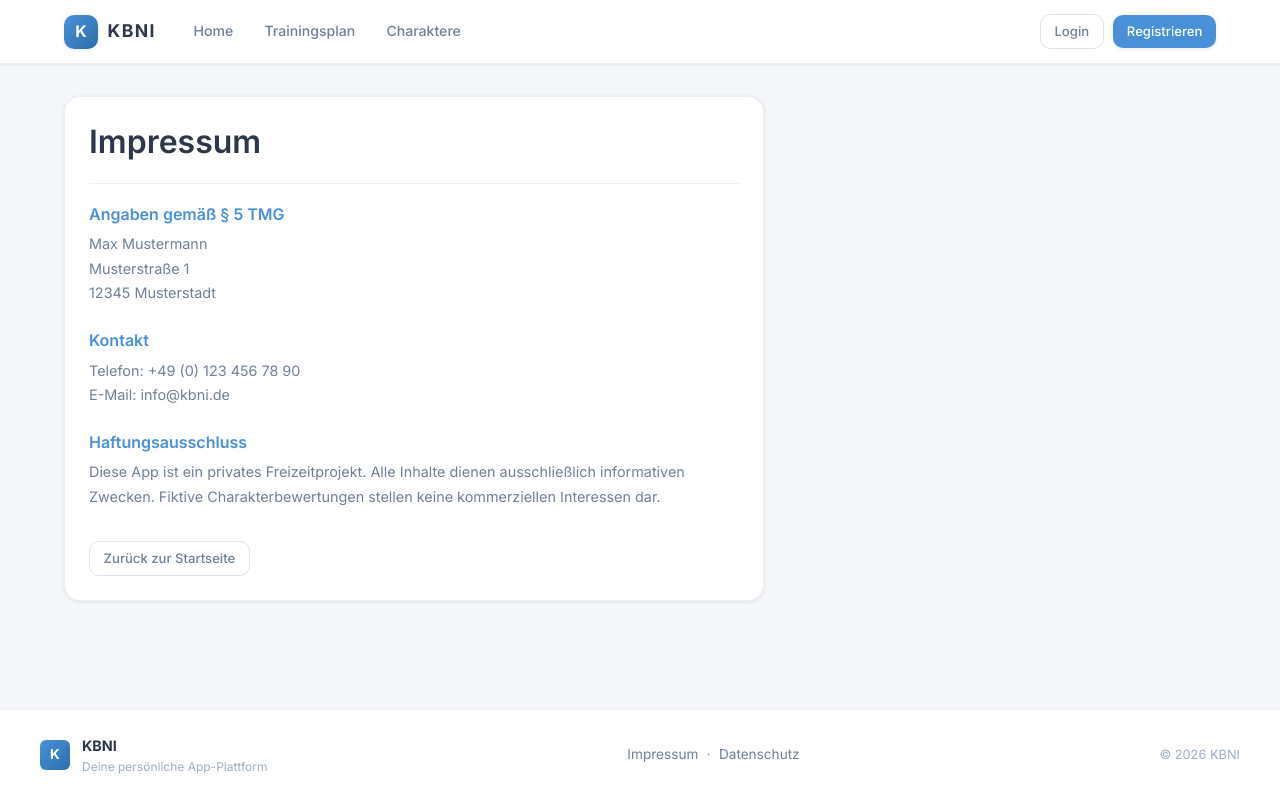
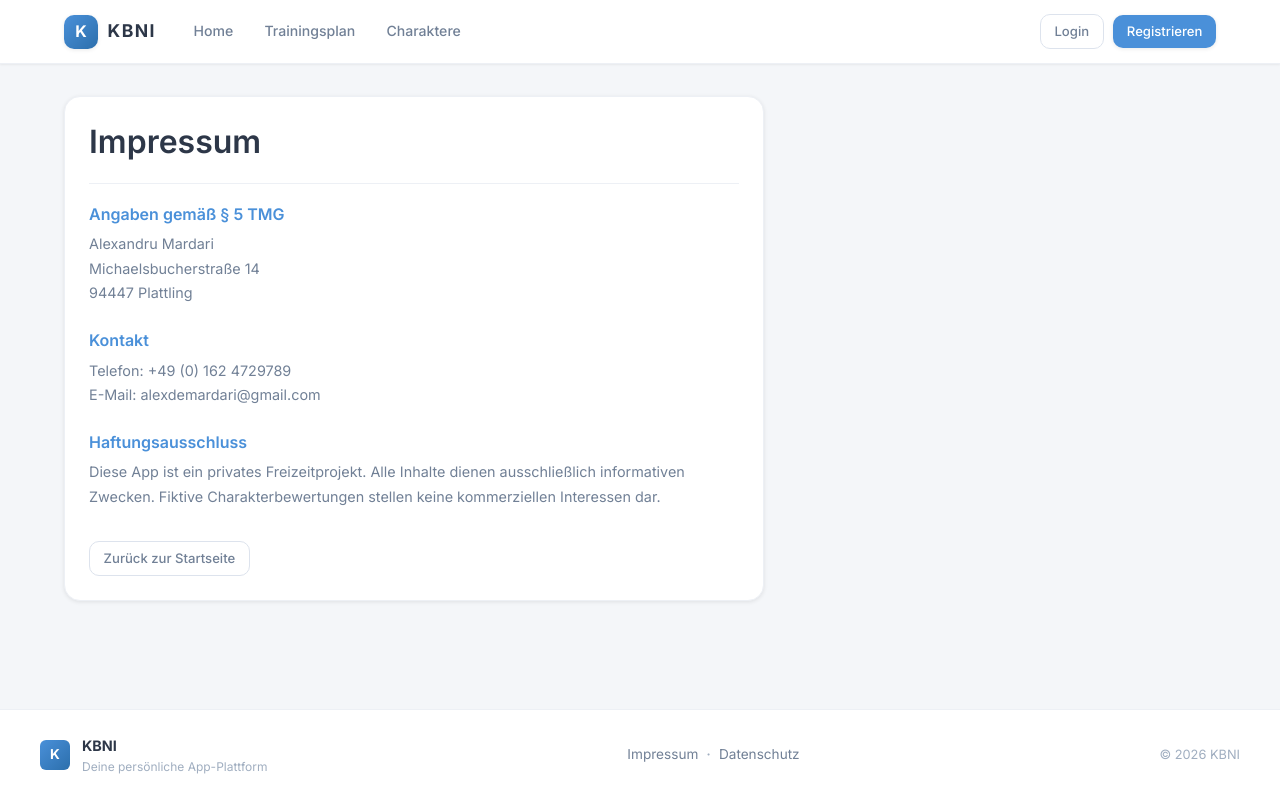
Before and after one commit to am-amrexatechnologies/kbni-rep, a Vue app: page /impressum in a window 1280 px wide. Built offline with nearby package versions, Linux system fonts and the light colour scheme.

Commit message:
Edited Impressum and Homepage

```diff
--- a/src/views/HomeView.vue
+++ b/src/views/HomeView.vue
@@ -4,7 +4,7 @@
     <section class="hero">
       <div class="hero-content">
         <span class="hero-badge">Willkommen</span>
-        <h1 class="hero-title">Deine persönliche <span class="hero-highlight">KBNI</span> Plattform</h1>
+        <h1 class="hero-title">Willkommen zu <span class="hero-highlight">KBNI</span> Plattform</h1>
         <p class="hero-sub">Trainiere, bewerte und chatte — alles an einem Ort.</p>
         <div class="hero-actions" v-if="!auth.isLoggedIn">
           <RouterLink to="/register" class="btn btn-primary btn-lg">Jetzt starten</RouterLink>
--- a/src/views/ImpressumView.vue
+++ b/src/views/ImpressumView.vue
@@ -5,11 +5,11 @@
       <hr class="divider" />
       <div class="legal-section">
         <h3>Angaben gemäß § 5 TMG</h3>
-        <p>Max Mustermann<br>Musterstraße 1<br>12345 Musterstadt</p>
+        <p>Alexandru Mardari<br>Michaelsbucherstraße 14<br>94447 Plattling</p>
       </div>
       <div class="legal-section">
         <h3>Kontakt</h3>
-        <p>Telefon: +49 (0) 123 456 78 90<br>E-Mail: info@kbni.de</p>
+        <p>Telefon: +49 (0) 162 4729789<br>E-Mail: alexdemardari@gmail.com</p>
       </div>
       <div class="legal-section">
         <h3>Haftungsausschluss</h3>
```
